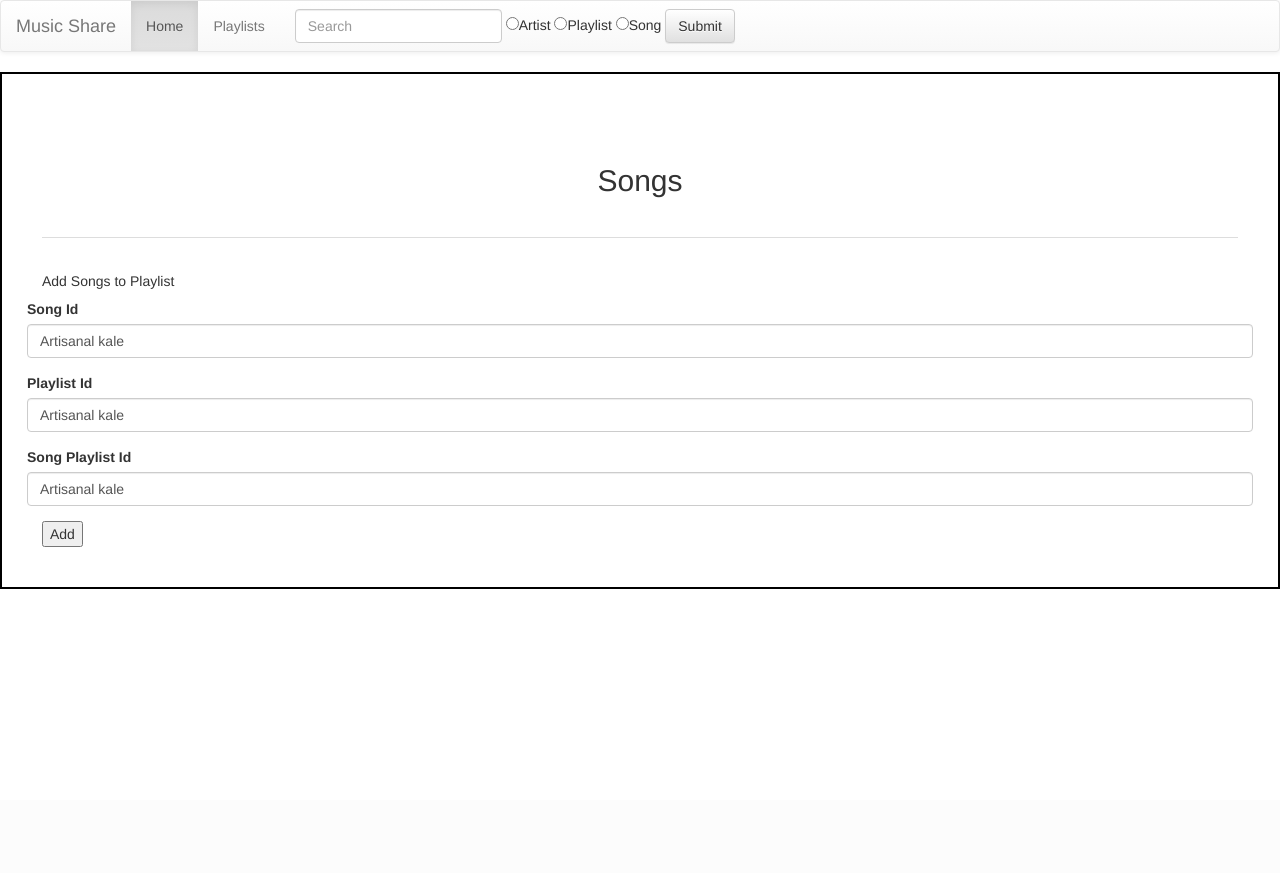
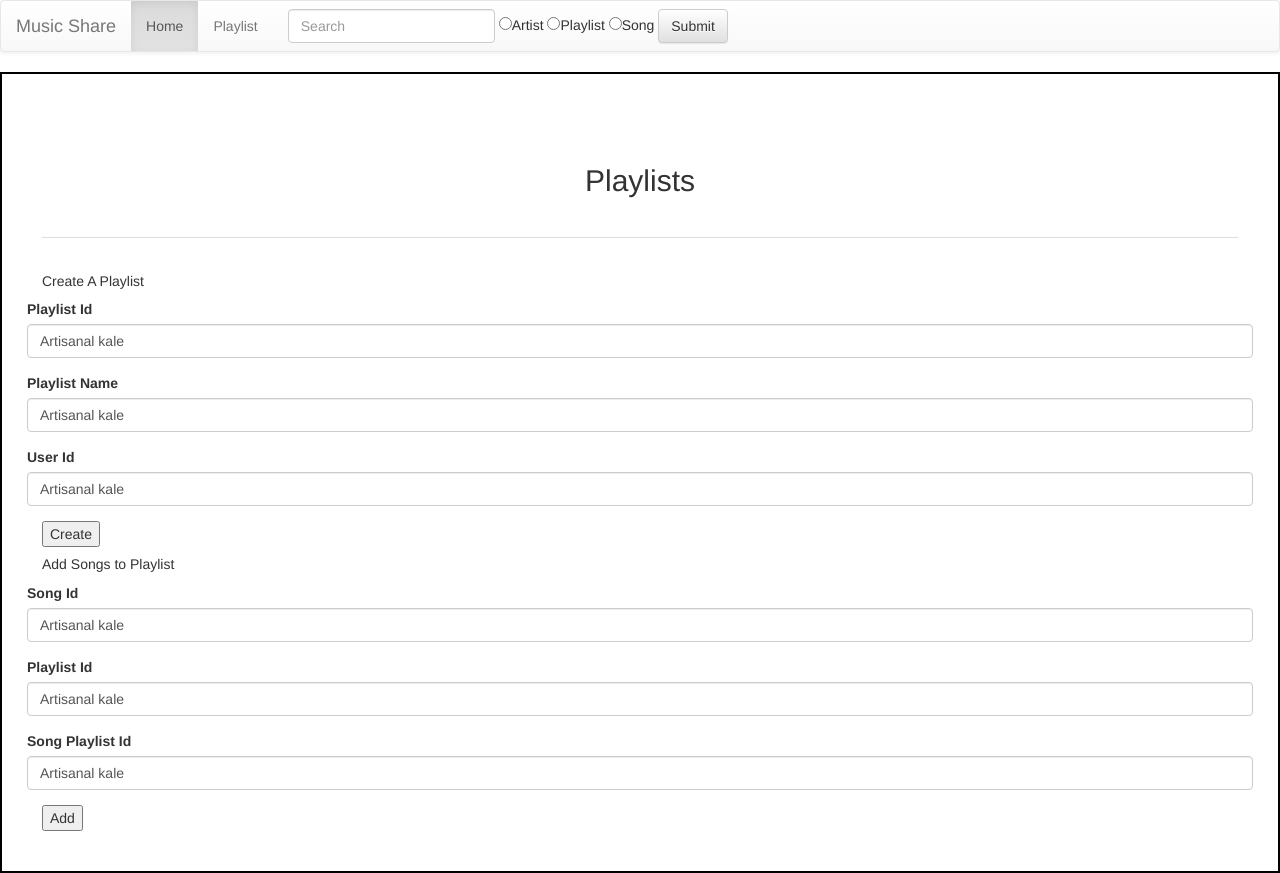
Before and after one commit to ngfuwai/Databases-Project, a PHP site: page /songs_playlist.php in a window 1280 px wide. Before the commit the page ends 589 px from the top, so only its background shows below. Run offline with PHP 8.4, Linux system fonts and the light colour scheme; data that the repository does not hold is empty.

Commit message:
Update songs_playlist.php

```diff
--- a/pages/songs_playlist.php
+++ b/pages/songs_playlist.php
@@ -58,7 +58,7 @@ if(isset($_POST['create'])){
     <div class="collapse navbar-collapse" id="bs-example-navbar-collapse-1">
       <ul class="nav navbar-nav">
         <li class="active"><a href="header.php">Home <span class="sr-only">(current)</span></a></li>
-        <li><a href="playlist.php">Playlists</a></li>
+        <li><a href="playlist.php">Playlist</a></li>
 
       </ul>
       <form method="post" action="header.php" class="navbar-form navbar-left" role="search">
@@ -80,19 +80,20 @@ if(isset($_POST['create'])){
 <div>
 
 	<h2 style="text-align: center;
-    padding: 30px;">Songs</h2>
+    padding: 30px;">Playlists</h2>
 
 </div>
 
 
 <div style="text-align: center;">
 
-	<?php   echo "<table class='table table-dark'><th scope='col'>".$no->playlist_name."</th>";
+	<?php   echo "<table class='table table-dark'><th scope='col'>"."</th>";
  for($i=0; $i<$number;$i++){
+ $id = $f[$i]->song_id;
  $name   = $f[$i]->song_name;
  $address = $f[$i]->artist_name;
  $content = $f[$i]->album_name;
- echo "<tr><td>".$name."</td><td>".$address."</td><td>".$content."</td></tr>";
+ echo "<tr><td>".$name."</td><td>".$address."</td><td>".$content."</td><td><button>Delete From Playlist</button></td></tr>"  ;
  // echo "<th scope='col'>#</th>
  //      <th scope='col'>".$name."</th>
  //      <th scope='col'>".$address."</th>
@@ -138,7 +139,28 @@ if(isset($_POST['create'])){
 </table> -->
 </div>
 
-
+<h5>Create A Playlist</h5>
+<form method="post">
+<div class="form-group row">
+  <label for="example-text-input" class="col-2 col-form-label">Playlist Id</label>
+  <div class="col-10">
+    <input class="form-control" type="text" value="Artisanal kale" name="playlist_id" id="example-text-input">
+  </div>
+</div>
+<div class="form-group row">
+  <label for="example-text-input" class="col-2 col-form-label">Playlist Name</label>
+  <div class="col-10">
+    <input class="form-control" type="text" value="Artisanal kale" name="playlist_name" id="example-text-input">
+  </div>
+</div>
+<div class="form-group row">
+  <label for="example-text-input" class="col-2 col-form-label">User Id</label>
+  <div class="col-10">
+    <input class="form-control" type="text" value="Artisanal kale" name="user_id" id="example-text-input">
+  </div>
+</div>
+<input type="submit" name="create" value="Create">
+</form>
 
 <h5>Add Songs to Playlist</h5>
 <form method="post">
```
